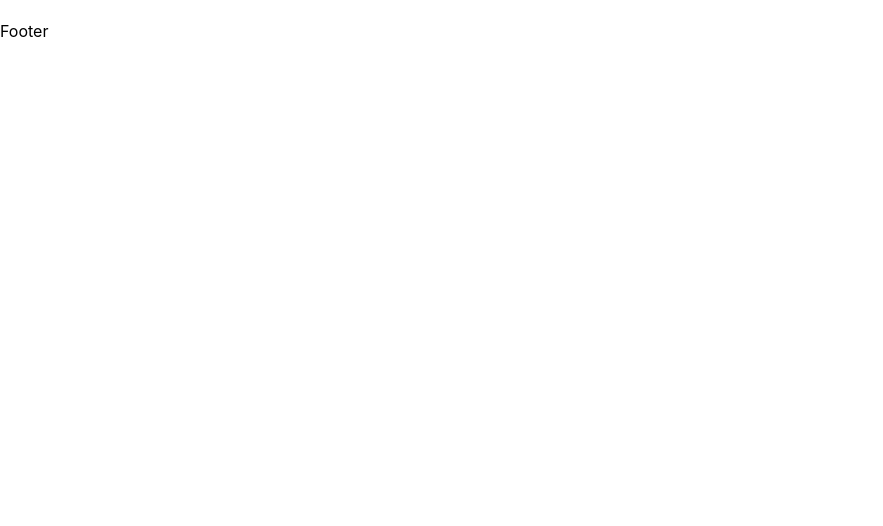
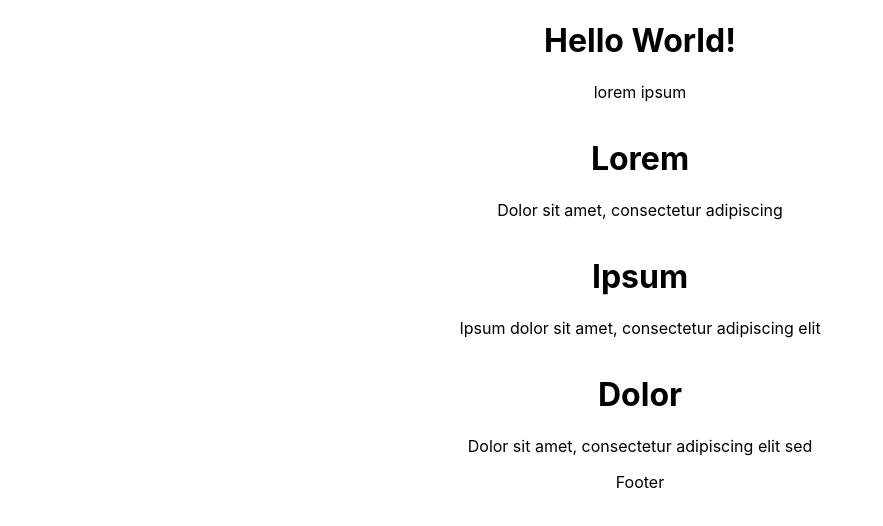
Before and after one commit to lalugue/simple-landing-page, a React (Create React App) app: page / in a window 1280 px wide. Shown: the top 526 px of the page, without its empty margins (0-883 px from the left). Built offline with nearby package versions, Linux system fonts and the light colour scheme.

Commit message:
add more cards

```diff
--- a/src/App.js
+++ b/src/App.js
@@ -5,9 +5,11 @@ import Footer from './components/Footer';
 
 function App() {
   return (
-    <div>
-      <Header/>
-      <Card/>
+    <div className="App">
+      <Header text="Hello World!" subtext="lorem ipsum"/>
+      <Card text="Lorem" subtext="Dolor sit amet, consectetur adipiscing"/>
+      <Card text="Ipsum" subtext="Ipsum dolor sit amet, consectetur adipiscing elit"/>
+      <Card text="Dolor" subtext="Dolor sit amet, consectetur adipiscing elit sed"/>
       <Footer/>
     </div>
   );
```
